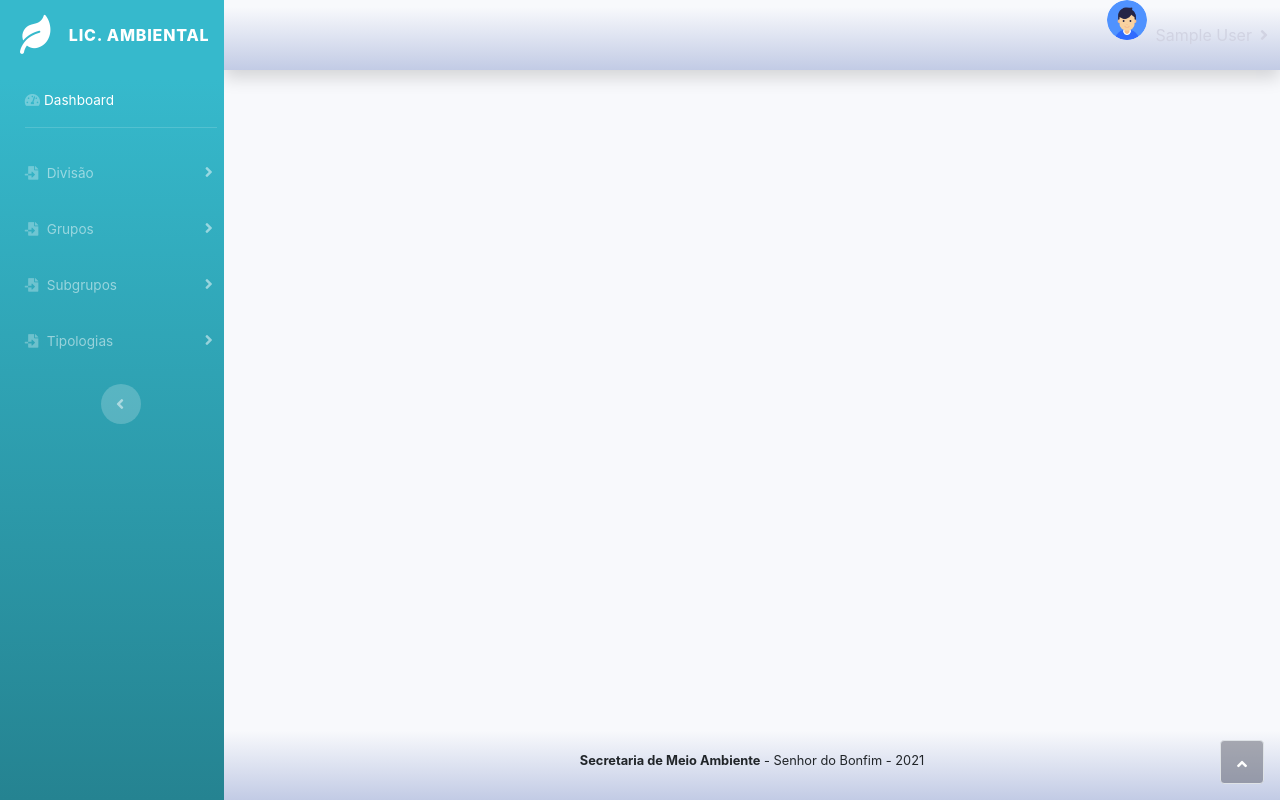
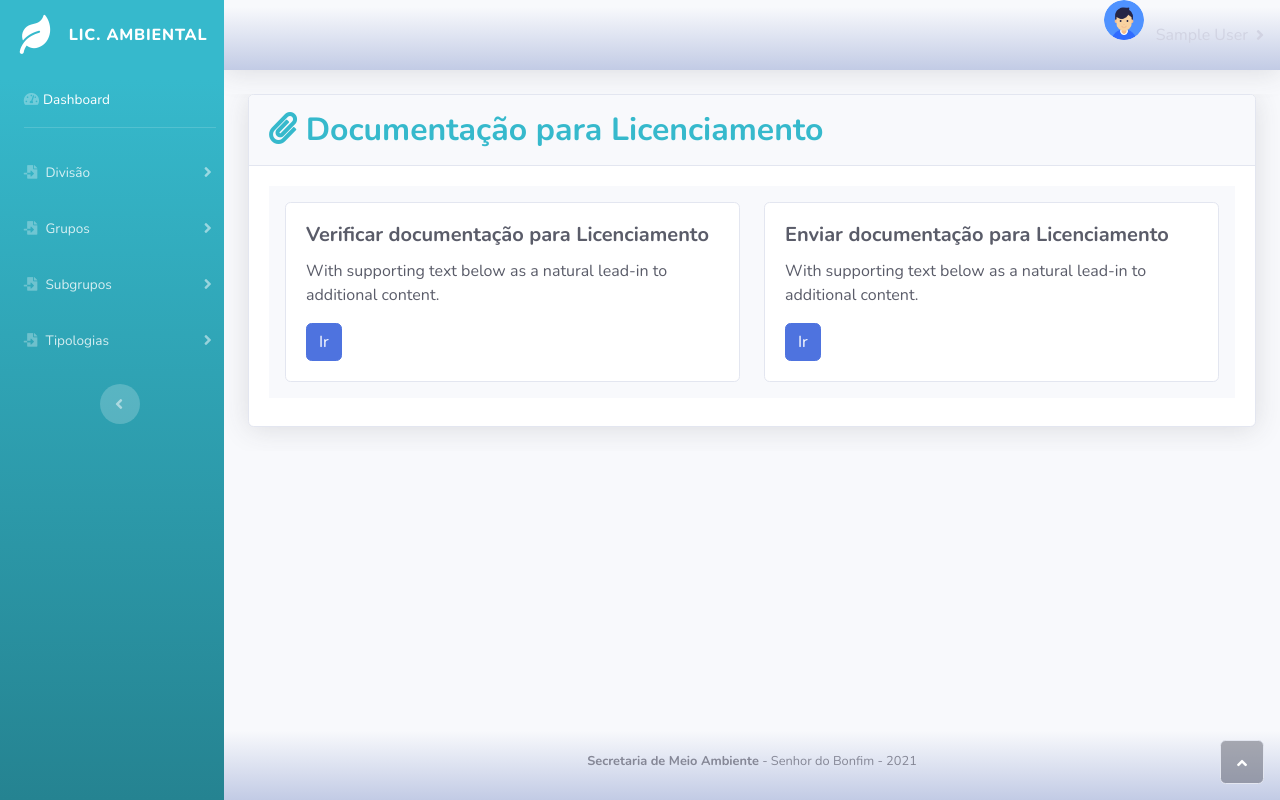
Before and after one commit to rogeriodelphi/licamb, a Django app: page / in a window 1280 px wide. Run offline with Django 3.2, Linux system fonts and the light colour scheme; the visitor is signed in with stand-in values (Sample User, id 1); parts of the project's set-up code (start-up, migrations or seed data) failed here and were passed over; some libraries are stand-ins or nearby versions.

Commit message:
Alterado o title das templates

```diff
--- a/apps/accounts/templates/accounts/user_login.html
+++ b/apps/accounts/templates/accounts/user_login.html
@@ -40,8 +40,6 @@
         <label for="password" class="sr-only">Senha</label>
         <input type="password" id="password" name="password" class="form-control" placeholder="Digite sua senha" required>
         <button class="btn btn-lg btn-primary btn-block" type="submit">Entrar</button>
-        <a href="{% url 'accounts:add_user' %}" class="btn btn-lg btn-info btn-block" type="submit">Criar conta</a>
-
     </form>
 </body>
 </html>
--- a/apps/divisoes/templates/divisoes/listar_divisoes.html
+++ b/apps/divisoes/templates/divisoes/listar_divisoes.html
@@ -2,9 +2,9 @@
 
 {% load static %}
 
-{% block titulo %}
-Listagem de Vacinas
-{% endblock titulo %}
+{% block title %}
+Listagem de Divisões
+{% endblock title %}
 
 {% block bread %}
 <a href="{% url 'divisoes:listar_divisoes' %}">Listagem de Divisões</a>
--- a/apps/grupos/templates/grupos/listar_grupos.html
+++ b/apps/grupos/templates/grupos/listar_grupos.html
@@ -2,9 +2,9 @@
 
 {% load static %}
 
-{% block titulo %}
+{% block title %}
 Listagem de Grupos
-{% endblock titulo %}
+{% endblock title %}
 
 {% block bread %}
 <a href="{% url 'grupos:listar_grupos' %}">Listagem de Grupos</a>
--- a/apps/resolucao/templates/resolucao/adicionar_divisao.html
+++ b/apps/resolucao/templates/resolucao/adicionar_divisao.html
@@ -2,9 +2,9 @@
 
 {% load widget_tweaks %}
 
-{% block titulo %}
+{% block title %}
 Cadastro de Vacinas
-{% endblock titulo %}
+{% endblock title %}
 
 {% block bread %}
 <!--<a href="{% url 'vacinas:adicionar_vacina' %}"> Cadastro de Vacinas</a>-->
--- a/apps/resolucao/templates/resolucao/listar_divisoes.html
+++ b/apps/resolucao/templates/resolucao/listar_divisoes.html
@@ -2,9 +2,9 @@
 
 {% load static %}
 
-{% block titulo %}
+{% block title %}
 Listagem de Vacinas
-{% endblock titulo %}
+{% endblock title %}
 
 {% block bread %}
 <!--<a href="{% url 'vacinas:listar_vacinas' %}">Listagem de Vacinas</a>-->
--- a/apps/subgrupos/templates/subgrupos/listar_subgrupos.html
+++ b/apps/subgrupos/templates/subgrupos/listar_subgrupos.html
@@ -2,9 +2,9 @@
 
 {% load static %}
 
-{% block titulo %}
+{% block title %}
 Listagem de Subgrupos
-{% endblock titulo %}
+{% endblock title %}
 
 {% block bread %}
 <a href="{% url 'subgrupos:listar_subgrupos' %}">Listagem de Subgrupos</a>
--- a/apps/tipologias/templates/tipologias/excluir_tipologia.html
+++ b/apps/tipologias/templates/tipologias/excluir_tipologia.html
@@ -4,9 +4,9 @@
 
 {% load static %}
 
-{% block titulo %}
-Editar de Tipologias
-{% endblock titulo %}
+{% block title %}
+Excluir Tipologia
+{% endblock title %}
 
 {% block bread %}
 <a href="{% url 'tipologias:excluir_tipologia' %}" xmlns="http://www.w3.org/1999/html">Excluir Tipologia</a>
--- a/apps/tipologias/templates/tipologias/listar_tipologias.html
+++ b/apps/tipologias/templates/tipologias/listar_tipologias.html
@@ -2,9 +2,9 @@
 
 {% load static %}
 
-{% block titulo %}
+{% block title %}
 Listagem de Tipologias
-{% endblock titulo %}
+{% endblock title %}
 
 {% block bread %}
 <a href="{% url 'tipologias:listar_tipologias' %}">Listagem de Tipologias</a>
--- a/templates/base.html
+++ b/templates/base.html
@@ -7,7 +7,10 @@
 <head>
     <meta charset="utf-8">
     <meta name="viewport" content="width=device-width, initial-scale=1.0, shrink-to-fit=no">
-    <link rel="shortcut icon" href="{% static 'images/favicon.png' %}">
+    <meta name="description" content="{% block description %}Página de Licenciamento Ambiental{% endblock description %}">
+    <meta name="author" content="RBM Sistemas">
+    <title>{% block title%}LICAMB{% endblock title%}</title>
+    <link rel="icon" type="image/png" href="{% static 'images/favicon.png' %}"/>
     <!-- Custom fonts for this template-->
     <link rel="stylesheet" type="text/css" href="{% static 'vendor/fontawesome-free/css/all.min.css' %}">
     <link href="https://fonts.googleapis.com/css?family=Nunito:200,200i,300,300i,400,400i,600,600i,700,700i,800,800i,900,900i"
@@ -147,8 +150,9 @@
                                 <div class="dropdown-menu" aria-labelledby="dropdown07">
                                     <a class="dropdown-item fa fa-user" href="#"> Perfil</a>
                                     <a class="dropdown-item fa fa-key" href="#"> Trocar senha</a>
-                                    <a class="dropdown-item fa fa-list" href="#">
-                                        Outras informações</a>
+                                    <div class="dropdown-divider"></div>
+                                    <a class="dropdown-item fa fa-edit" href="#"> Administração</a>
+                                    <a class="dropdown-item fa fa-key" href="{% url 'accounts:add_user' %}"> Criar usuário</a>
                                     <div class="dropdown-divider"></div>
                                     <a class="dropdown-item" href="{% url 'accounts:user_logout' %}"><i class="fa fa-window-close"></i> Sair</a>
                                 </div>
@@ -157,7 +161,7 @@
                         </ul>
                 </div>
             </nav>
-            {% block content %}
+            {% block content %}l
 
             {% endblock content %}
         </div>
--- a/templates/index.html
+++ b/templates/index.html
@@ -3,64 +3,52 @@
 {% load static %}
 
 {% block title %}
-SESAPI - Conecta SUS
+Index - LICAMB
 {% endblock title %}
 
 
 {% block content %}
-
-<head>
-    <!-- Required meta tags -->
-    <meta charset="utf-8">
-    <meta name="viewport" content="width=device-width, initial-scale=1, shrink-to-fit=no">
-
-    <!-- Bootstrap CSS -->
-    <link rel="stylesheet" href="https://cdn.jsdelivr.net/npm/bootstrap@4.6.0/dist/css/bootstrap.min.css" integrity="sha384-B0vP5xmATw1+K9KRQjQERJvTumQW0nPEzvF6L/Z6nronJ3oUOFUFpCjEUQouq2+l" crossorigin="anonymous">
-
-    <title>LICAMB </title>
-</head>
-
-<body>
-<div class="content">
-    <div class="collapse bg-dark" id="navbarHeader">
-        <div class="container">
-            <div class="row">
-<!--                <div class="col-sm-8 col-md-7 py-4">-->
-<!--                    <h4 class="text-white">SESAPI - Conecta SUS</h4>-->
-<!--                    <p class="text-muted">Projeto vacinômetro.-->
-<!--                    </p>-->
-<!--&lt;!&ndash;                    <p class="text-muted">BI, Site e API desenvolvidos por <a class="text-white" href="https://www.fabricadegeniosthe.com.br/" target="_blank">Fábrica de Gênios</a>.&ndash;&gt;-->
-<!--                    </p>-->
-<!--                </div>-->
-<!--                <div class="col-sm-4 offset-md-1 py-4">-->
-<!--                    <h4 class="text-white">Contatos</h4>-->
-<!--                    <ul class="list-unstyled">-->
-<!--                        <li><a href="https://www.instagram.com/fgenios/" target="_blank" class="text-white">Instagram</a></li>-->
-<!--                        <li><a href="https://www.youtube.com/c/FabricadeGeniosTHE/" target="_blank" class="text-white">YouTube</a></li>-->
-<!---->
-<!--                    </ul>-->
+<body id="page-top">
+    <div id="wrapper">
+        <div id="content-wrapper" class="d-flex flex-column">
+            <div id="content">
+                <div class="container-fluid">
+                    <div class="card shadow mb-4">
+                        <div class="card-header py-3">
+                            <h2 class="text-info m-0 font-weight-bold"><i class="fa fa-paperclip"></i> Documentação para Licenciamento</h2>
+                        </div>
+                        <div class="card-body">
+                            <div class="p-3 mb-2 bg-light text-dark">
+                                <div class="row">
+                                    <div class="col-md-12">
+                                        <div class="row">
+                                            <div class="col-sm-6">
+                                                <div class="card">
+                                                    <div class="card-body">
+                                                        <h5 class="card-title"><strong>Verificar documentação para Licenciamento</strong></h5>
+                                                        <p class="card-text">With supporting text below as a natural lead-in to additional content.</p>
+                                                        <a href="#" class="btn btn-primary">Ir</a>
+                                                    </div>
+                                                </div>
+                                            </div>
+                                            <div class="col-sm-6">
+                                                <div class="card">
+                                                    <div class="card-body">
+                                                        <h5 class="card-title"><strong>Enviar documentação para Licenciamento</strong></h5>
+                                                        <p class="card-text">With supporting text below as a natural lead-in to additional content.</p>
+                                                        <a href="#" class="btn btn-primary">Ir</a>
+                                                    </div>
+                                                </div>
+                                            </div>
+                                        </div>
+                                    </div>
+                                </div>
+                            </div>
+                        </div>
+                    </div>
+                </div>
             </div>
         </div>
     </div>
-</div>
-
-
-
-
-
-<!-- Optional JavaScript; choose one of the two! -->
-
-<!-- Option 1: jQuery and Bootstrap Bundle (includes Popper) -->
-<script src="https://code.jquery.com/jquery-3.5.1.slim.min.js" integrity="sha384-DfXdz2htPH0lsSSs5nCTpuj/zy4C+OGpamoFVy38MVBnE+IbbVYUew+OrCXaRkfj" crossorigin="anonymous"></script>
-<script src="https://cdn.jsdelivr.net/npm/bootstrap@4.6.0/dist/js/bootstrap.bundle.min.js" integrity="sha384-Piv4xVNRyMGpqkS2by6br4gNJ7DXjqk09RmUpJ8jgGtD7zP9yug3goQfGII0yAns" crossorigin="anonymous"></script>
-
-<!-- Option 2: Separate Popper and Bootstrap JS -->
-<!--
-<script src="https://code.jquery.com/jquery-3.5.1.slim.min.js" integrity="sha384-DfXdz2htPH0lsSSs5nCTpuj/zy4C+OGpamoFVy38MVBnE+IbbVYUew+OrCXaRkfj" crossorigin="anonymous"></script>
-<script src="https://cdn.jsdelivr.net/npm/popper.js@1.16.1/dist/umd/popper.min.js" integrity="sha384-9/reFTGAW83EW2RDu2S0VKaIzap3H66lZH81PoYlFhbGU+6BZp6G7niu735Sk7lN" crossorigin="anonymous"></script>
-<script src="https://cdn.jsdelivr.net/npm/bootstrap@4.6.0/dist/js/bootstrap.min.js" integrity="sha384-+YQ4JLhjyBLPDQt//I+STsc9iw4uQqACwlvpslubQzn4u2UU2UFM80nGisd026JF" crossorigin="anonymous"></script>
--->
 </body>
-
-
 {% endblock content %}
```
Also changed, not shown: apps/core/tests.py (+5 -2 lines), apps/tipologias/templates/tipologias/adicionar_tipologia.html (+2 -5 lines), apps/tipologias/templates/tipologias/editar_tipologia.html (+4 -4 lines), requirements.txt (+10 -0 lines).
